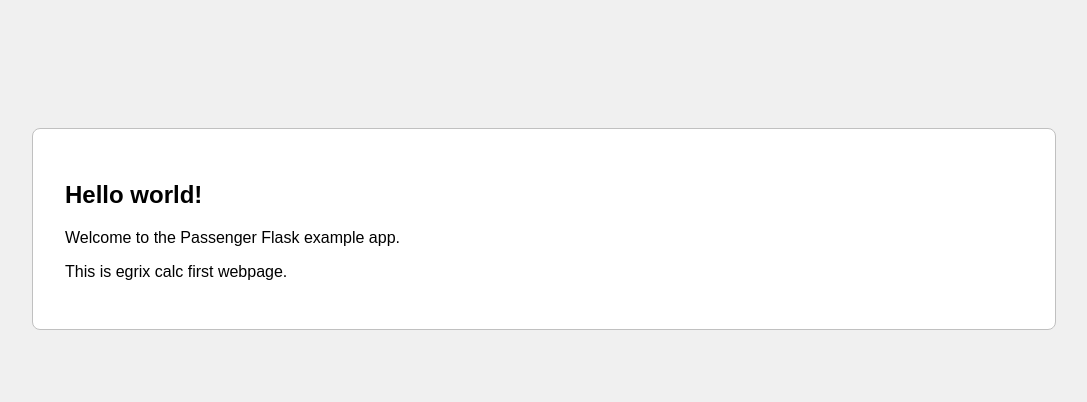
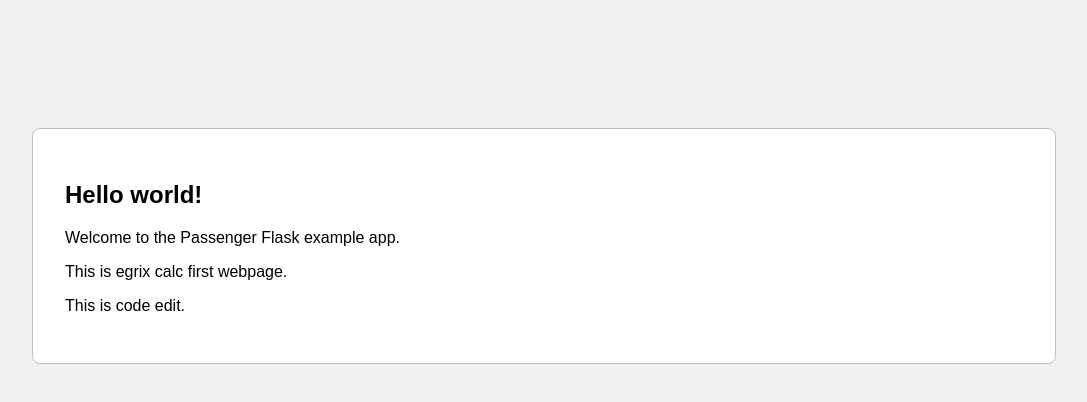
Before and after one commit to sergeimoiseev/repetitor, a plain HTML site: page templates/index.html in a window 1280 px wide. Shown: the whole page, without its empty margins (96-1183 px from the left). Drawn offline with Linux system fonts and the light colour scheme.

Commit message:
editing html to test server code updating procedure

```diff
--- a/templates/index.html
+++ b/templates/index.html
@@ -23,6 +23,7 @@
     <h1>Hello world!</h1>
     <p>Welcome to the Passenger Flask example app.</p>
     <p>This is egrix calc first webpage.</p>
+    <p>This is code edit.</p>
   </section>
 
 </body>
```
